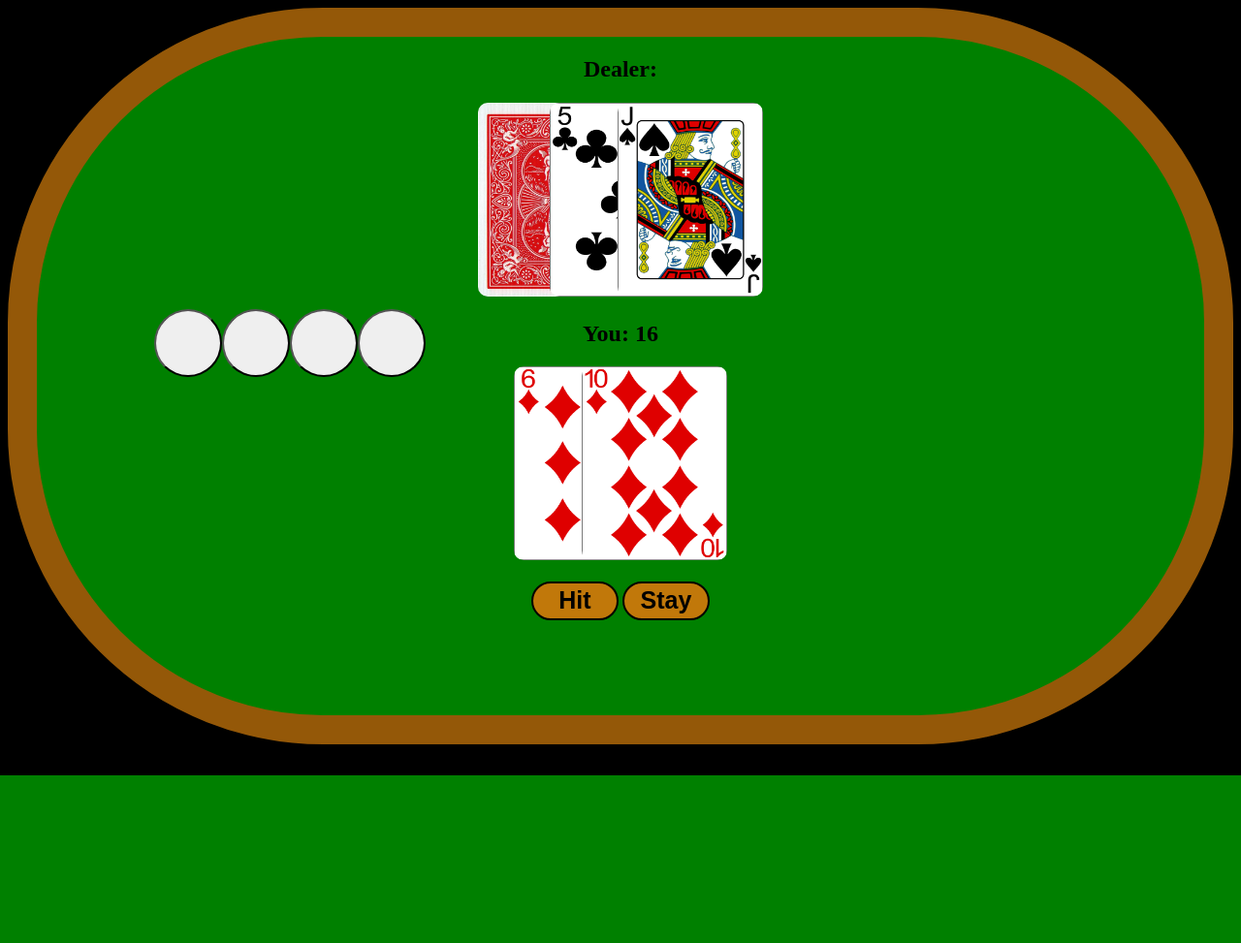
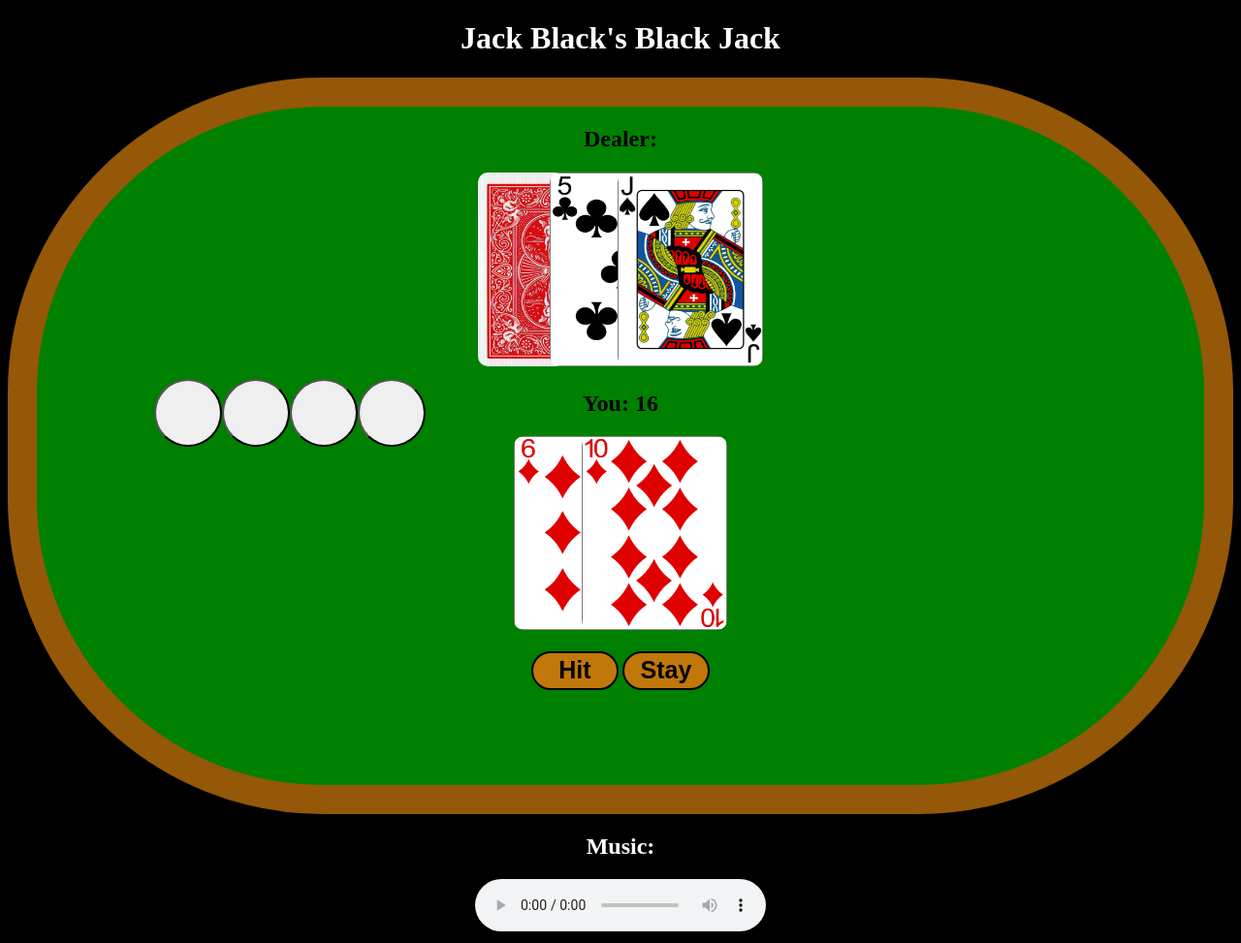
Before and after one commit to VinceDcoder/apiBlackJackGame, a PHP site: page / in a window 1280 px wide. Shown: the whole page at 97% size. Before the commit the page ends 800 px from the top, so only its background shows below. Run offline with PHP 8.4, Linux system fonts and the light colour scheme.

Commit message:
Added working music
added working music file folder and html code, edited some styling
issues as well

```diff
--- a/blackjack.css
+++ b/blackjack.css
@@ -1,6 +1,9 @@
 body{
     text-align: center;
     background-color: black;
+}
+#game_name{
+    color: white;
 }
 /* Table */
 #jbTable{
@@ -92,3 +95,8 @@ body{
     border-radius: 15px;
     background-color: rgb(193, 120, 10);
 }
+
+/* Music */
+#music_selection{
+    color: white;
+}
--- a/blackjack.js
+++ b/blackjack.js
@@ -91,9 +91,12 @@ function hit() {
     if (reduceAce(playerSum, playerAceCount) > 21) {
         canHit = false;
         message = "You Lose!";
+
         document.getElementById("dealer_sum").innerText = dealerSum;
         document.getElementById("game_results").innerText = message;
         document.getElementById("display_results").style.display = "initial";
+
+        document.getElementById("hidden").src = "./cards/" + hidden + ".png";
     }
 
     document.getElementById("player_sum").innerText = playerSum;
--- a/index.html
+++ b/index.html
@@ -9,6 +9,7 @@
     </head>
 
     <body>
+        <h1 id="game_name">Jack Black's Black Jack</h1>
         <div id="jbTable">
             <div class="column">
                 <button class="chips" id="bet_100"></button>
@@ -39,5 +40,10 @@
             <p>Wins: <span id="number_of_wins"></span></p>
             <button id="try_again" onclick="reloadGame()">Try Again</button>
         </div>
+
+        <h2 id="music_selection" >Music: </h2>
+        <audio controls loop>
+            <source src="./musicFiles/SpotifyMate.com - Peaches - Jack Black.mp3" type="audio/mpeg">
+        </audio>
     </body>
 </html>
```
Also changed, not shown: 1 other file.
